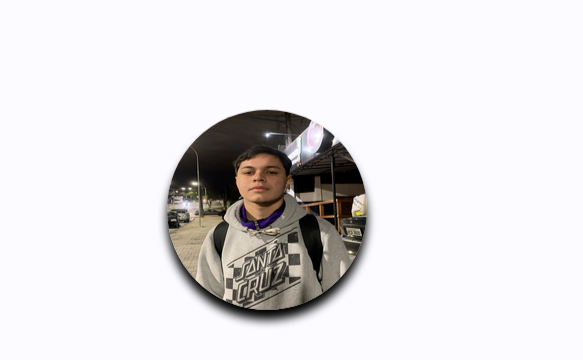
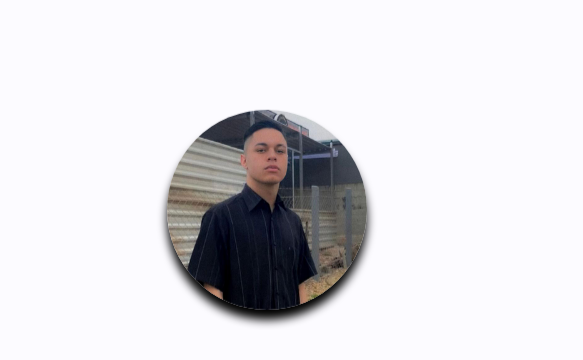
Before and after one commit to caarloshenriq/portifolio, a plain HTML site: page index.html in a window 1280 px wide. Shown: the part 221-581 px from the top of the page, 697-1280 px from the left. Drawn offline with nearby package versions, Linux system fonts and the light colour scheme.

Commit message:
atualização de foto

```diff
--- a/index.html
+++ b/index.html
@@ -52,7 +52,7 @@
         </div>
       </div>
       <div class="home-img">
-        <img src="./img/eu 2.png" alt="Foto de perfil">
+        <img src="./img/profile_picture.jpg" alt="Foto de perfil">
       </div>
     </section>
 
```
Also changed, not shown: img/profile_picture.jpg (added).
